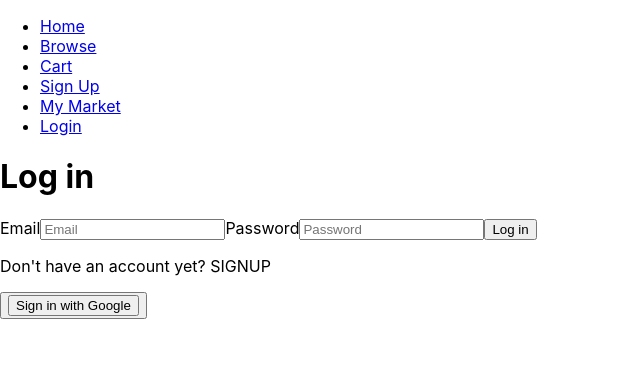
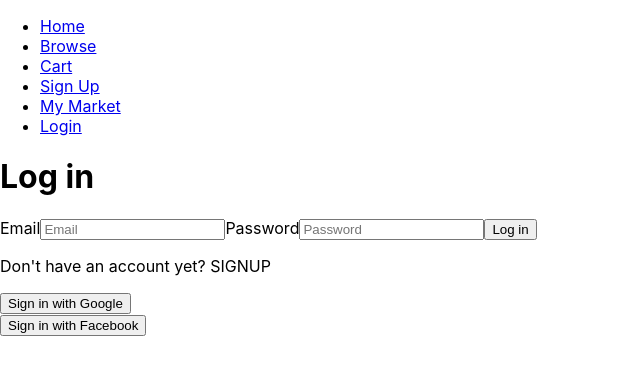
Before and after one commit to elizabethbrandt/coincreatif, a React (Create React App) app in the folder client/: page /login in a window 1280 px wide. Shown: the top 374 px of the page, without its empty margins (0-640 px from the left). Built offline with nearby package versions, Linux system fonts and the light colour scheme; no server answers; the HTML template or start-up script is replaced by a standard one.

Commit message:
added functionality for facebook login- almost complete

```diff
--- a/client/src/pages/Login/index.js
+++ b/client/src/pages/Login/index.js
@@ -3,6 +3,7 @@ import { withRouter, Redirect } from "react-router";
 import app from "../../utils/base";
 import { AuthContext } from "../../utils/Auth";
 import IfUnAuthed from '../../utils/google';
+import IfUnAuthedFB from '../../utils/facebook'
 
 
 const Login = ({ history }) => {
@@ -46,9 +47,12 @@ const Login = ({ history }) => {
             SIGNUP
         </p>
 
-        <button>
+        <div>
         <IfUnAuthed />
-        </button>
+        </div>
+        <div>
+          <IfUnAuthedFB />
+        </div>
     </div>
 
   );
--- /dev/null
+++ b/client/src/utils/facebook.js
@@ -0,0 +1,20 @@
+import firebase from 'firebase';
+
+
+
+function IfUnAuthedFB () {
+    return (
+
+        <button
+        onClick={() => {
+        const facebookAuthProvider = new firebase.auth.FacebookAuthProvider();
+        firebase.auth().signInWithPopup(facebookAuthProvider);
+            }}
+    >
+        Sign in with Facebook
+        </button>
+
+);
+  };
+
+  export default IfUnAuthedFB;
--- a/client/src/utils/google.js
+++ b/client/src/utils/google.js
@@ -14,7 +14,6 @@ function IfUnAuthed () {
         >
           Sign in with Google
         </button>
-
     );
   };
 
```
